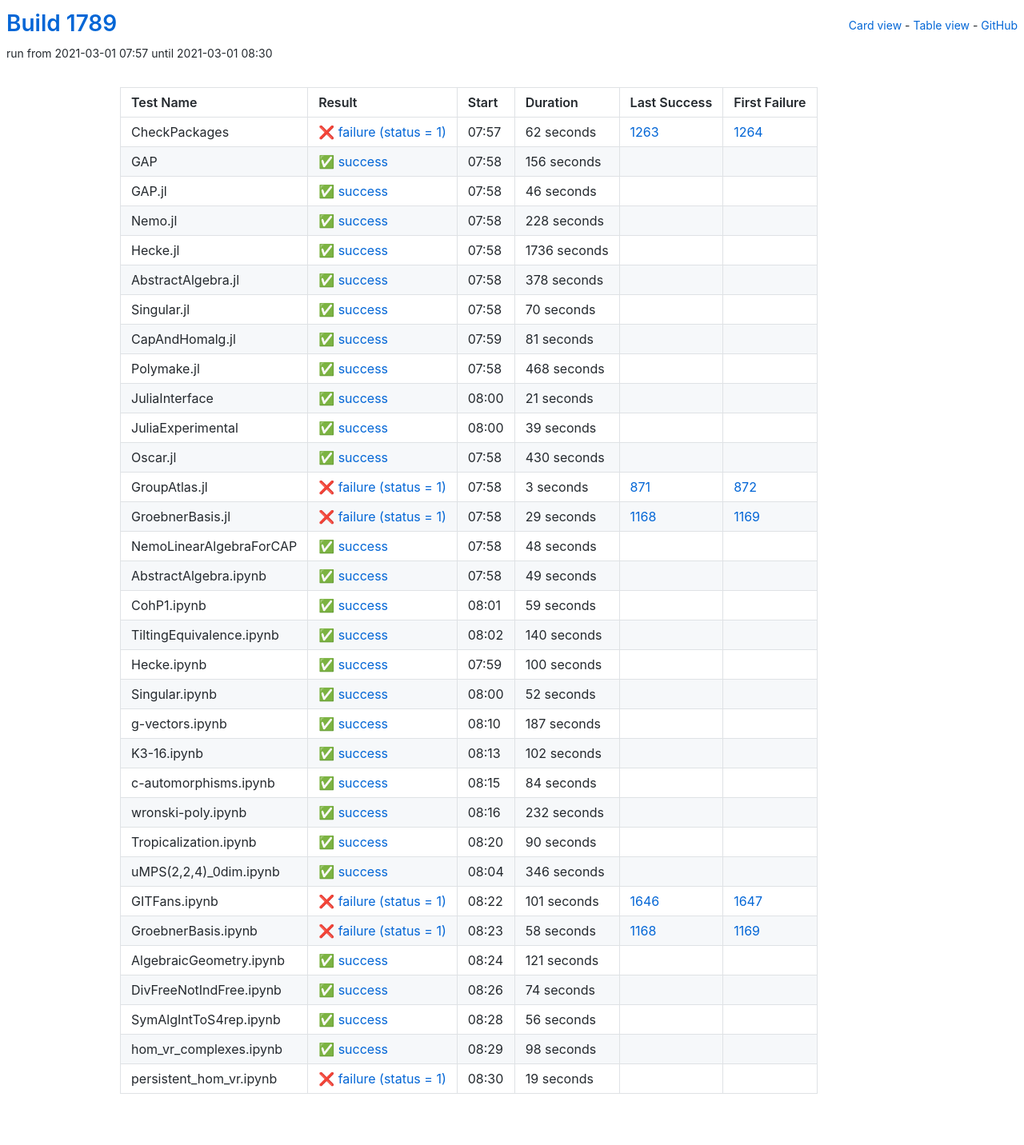
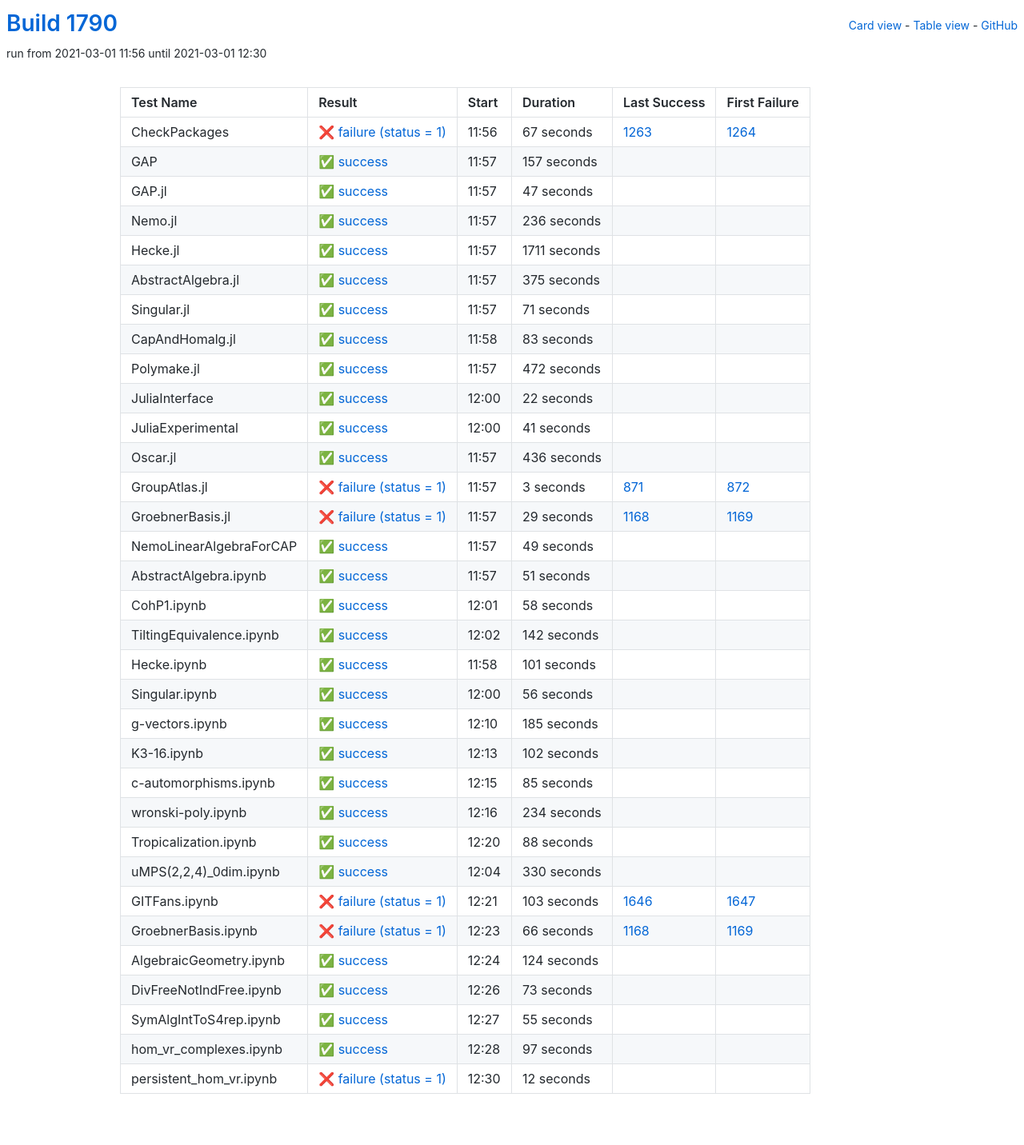
Before and after one commit to oscar-system/oscar-ci-status-stable, a Jekyll site: the page built from table.html, in a window 1280 px wide. Shown: the whole page at 80% size. Built offline with Jekyll 4.4.1, drawn with Linux system fonts in a browser that asks for light colours.

Commit message:
Build #1790

```diff
--- a/_data/ci.yml
+++ b/_data/ci.yml
@@ -1,6 +1,6 @@
 ---
-build: 1789
-build_url: https://oscarci.mathematik.uni-kl.de/job/oscar-stable/1789/
+build: 1790
+build_url: https://oscarci.mathematik.uni-kl.de/job/oscar-stable/1790/
 job: oscar-stable
 organization: oscar-system
 repo: oscar-ci-status-stable
@@ -8,152 +8,152 @@ repourl: https://github.com/oscar-system/oscar-ci-status-stable
 tests:
 - name: CheckPackages
   id: checkpackages
-  log: https://oscarci.mathematik.uni-kl.de/job/oscar-stable/1789/artifact/logs/build-1789/CheckPackages.log
-  start: 2021-03-01 07:57
+  log: https://oscarci.mathematik.uni-kl.de/job/oscar-stable/1790/artifact/logs/build-1790/CheckPackages.log
+  start: 2021-03-01 11:56
   success: false
   exitcode: 1
   status: failure
-  duration: 62
+  duration: 67
   last_success: 1263
   last_success_url: https://oscarci.mathematik.uni-kl.de/job/oscar-stable/1263/
   first_failure: 1264
   first_failure_url: https://oscarci.mathematik.uni-kl.de/job/oscar-stable/1264/
 - name: GAP
   id: gap
-  log: https://oscarci.mathematik.uni-kl.de/job/oscar-stable/1789/artifact/logs/build-1789/GAP.log
-  start: 2021-03-01 07:58
+  log: https://oscarci.mathematik.uni-kl.de/job/oscar-stable/1790/artifact/logs/build-1790/GAP.log
+  start: 2021-03-01 11:57
   success: true
   exitcode: 0
   status: success
-  duration: 156
+  duration: 157
   last_success: false
   last_success_url:
   first_failure: false
   first_failure_url:
 - name: GAP.jl
   id: gap-jl
-  log: https://oscarci.mathematik.uni-kl.de/job/oscar-stable/1789/artifact/logs/build-1789/GAP.jl.log
-  start: 2021-03-01 07:58
+  log: https://oscarci.mathematik.uni-kl.de/job/oscar-stable/1790/artifact/logs/build-1790/GAP.jl.log
+  start: 2021-03-01 11:57
   success: true
   exitcode: 0
   status: success
-  duration: 46
+  duration: 47
   last_success: false
   last_success_url:
   first_failure: false
   first_failure_url:
 - name: Nemo.jl
   id: nemo-jl
-  log: https://oscarci.mathematik.uni-kl.de/job/oscar-stable/1789/artifact/logs/build-1789/Nemo.jl.log
-  start: 2021-03-01 07:58
+  log: https://oscarci.mathematik.uni-kl.de/job/oscar-stable/1790/artifact/logs/build-1790/Nemo.jl.log
+  start: 2021-03-01 11:57
   success: true
   exitcode: 0
   status: success
-  duration: 228
+  duration: 236
   last_success: false
   last_success_url:
   first_failure: false
   first_failure_url:
 - name: Hecke.jl
   id: hecke-jl
-  log: https://oscarci.mathematik.uni-kl.de/job/oscar-stable/1789/artifact/logs/build-1789/Hecke.jl.log
-  start: 2021-03-01 07:58
+  log: https://oscarci.mathematik.uni-kl.de/job/oscar-stable/1790/artifact/logs/build-1790/Hecke.jl.log
+  start: 2021-03-01 11:57
   success: true
   exitcode: 0
   status: success
-  duration: 1736
+  duration: 1711
   last_success: false
   last_success_url:
   first_failure: false
   first_failure_url:
 - name: AbstractAlgebra.jl
   id: abstractalgebra-jl
-  log: https://oscarci.mathematik.uni-kl.de/job/oscar-stable/1789/artifact/logs/build-1789/AbstractAlgebra.jl.log
-  start: 2021-03-01 07:58
+  log: https://oscarci.mathematik.uni-kl.de/job/oscar-stable/1790/artifact/logs/build-1790/AbstractAlgebra.jl.log
+  start: 2021-03-01 11:57
   success: true
   exitcode: 0
   status: success
-  duration: 378
+  duration: 375
   last_success: false
   last_success_url:
   first_failure: false
   first_failure_url:
 - name: Singular.jl
   id: singular-jl
-  log: https://oscarci.mathematik.uni-kl.de/job/oscar-stable/1789/artifact/logs/build-1789/Singular.jl.log
-  start: 2021-03-01 07:58
+  log: https://oscarci.mathematik.uni-kl.de/job/oscar-stable/1790/artifact/logs/build-1790/Singular.jl.log
+  start: 2021-03-01 11:57
   success: true
   exitcode: 0
   status: success
-  duration: 70
+  duration: 71
   last_success: false
   last_success_url:
   first_failure: false
   first_failure_url:
 - name: CapAndHomalg.jl
   id: capandhomalg-jl
-  log: https://oscarci.mathematik.uni-kl.de/job/oscar-stable/1789/artifact/logs/build-1789/CapAndHomalg.jl.log
-  start: 2021-03-01 07:59
+  log: https://oscarci.mathematik.uni-kl.de/job/oscar-stable/1790/artifact/logs/build-1790/CapAndHomalg.jl.log
+  start: 2021-03-01 11:58
   success: true
   exitcode: 0
   status: success
-  duration: 81
+  duration: 83
   last_success: false
   last_success_url:
   first_failure: false
   first_failure_url:
 - name: Polymake.jl
   id: polymake-jl
-  log: https://oscarci.mathematik.uni-kl.de/job/oscar-stable/1789/artifact/logs/build-1789/Polymake.jl.log
-  start: 2021-03-01 07:58
+  log: https://oscarci.mathematik.uni-kl.de/job/oscar-stable/1790/artifact/logs/build-1790/Polymake.jl.log
+  start: 2021-03-01 11:57
   success: true
   exitcode: 0
   status: success
-  duration: 468
+  duration: 472
   last_success: false
   last_success_url:
   first_failure: false
   first_failure_url:
 - name: JuliaInterface
   id: juliainterface
-  log: https://oscarci.mathematik.uni-kl.de/job/oscar-stable/1789/artifact/logs/build-1789/JuliaInterface.log
-  start: 2021-03-01 08:00
+  log: https://oscarci.mathematik.uni-kl.de/job/oscar-stable/1790/artifact/logs/build-1790/JuliaInterface.log
+  start: 2021-03-01 12:00
   success: true
   exitcode: 0
   status: success
-  duration: 21
+  duration: 22
   last_success: false
   last_success_url:
   first_failure: false
   first_failure_url:
 - name: JuliaExperimental
   id: juliaexperimental
-  log: https://oscarci.mathematik.uni-kl.de/job/oscar-stable/1789/artifact/logs/build-1789/JuliaExperimental.log
-  start: 2021-03-01 08:00
+  log: https://oscarci.mathematik.uni-kl.de/job/oscar-stable/1790/artifact/logs/build-1790/JuliaExperimental.log
+  start: 2021-03-01 12:00
   success: true
   exitcode: 0
   status: success
-  duration: 39
+  duration: 41
   last_success: false
   last_success_url:
   first_failure: false
   first_failure_url:
 - name: Oscar.jl
   id: oscar-jl
-  log: https://oscarci.mathematik.uni-kl.de/job/oscar-stable/1789/artifact/logs/build-1789/Oscar.jl.log
-  start: 2021-03-01 07:58
+  log: https://oscarci.mathematik.uni-kl.de/job/oscar-stable/1790/artifact/logs/build-1790/Oscar.jl.log
+  start: 2021-03-01 11:57
   success: true
   exitcode: 0
   status: success
-  duration: 430
+  duration: 436
   last_success: false
   last_success_url:
   first_failure: false
   first_failure_url:
 - name: GroupAtlas.jl
   id: groupatlas-jl
-  log: https://oscarci.mathematik.uni-kl.de/job/oscar-stable/1789/artifact/logs/build-1789/GroupAtlas.jl.log
-  start: 2021-03-01 07:58
+  log: https://oscarci.mathematik.uni-kl.de/job/oscar-stable/1790/artifact/logs/build-1790/GroupAtlas.jl.log
+  start: 2021-03-01 11:57
   success: false
   exitcode: 1
   status: failure
@@ -164,8 +164,8 @@ tests:
   first_failure_url: https://oscarci.mathematik.uni-kl.de/job/oscar-stable/872/
 - name: GroebnerBasis.jl
   id: groebnerbasis-jl
-  log: https://oscarci.mathematik.uni-kl.de/job/oscar-stable/1789/artifact/logs/build-1789/GroebnerBasis.jl.log
-  start: 2021-03-01 07:58
+  log: https://oscarci.mathematik.uni-kl.de/job/oscar-stable/1790/artifact/logs/build-1790/GroebnerBasis.jl.log
+  start: 2021-03-01 11:57
   success: false
   exitcode: 1
   status: failure
@@ -176,20 +176,8 @@ tests:
   first_failure_url: https://oscarci.mathematik.uni-kl.de/job/oscar-stable/1169/
 - name: NemoLinearAlgebraForCAP
   id: nemolinearalgebraforcap
-  log: https://oscarci.mathematik.uni-kl.de/job/oscar-stable/1789/artifact/logs/build-1789/NemoLinearAlgebraForCAP.log
-  start: 2021-03-01 07:58
-  success: true
-  exitcode: 0
-  status: success
-  duration: 48
-  last_success: false
-  last_success_url:
-  first_failure: false
-  first_failure_url:
-- name: AbstractAlgebra.ipynb
-  id: abstractalgebra-ipynb
-  log: https://oscarci.mathematik.uni-kl.de/job/oscar-stable/1789/artifact/logs/build-1789/AbstractAlgebra.ipynb.log
-  start: 2021-03-01 07:58
+  log: https://oscarci.mathematik.uni-kl.de/job/oscar-stable/1790/artifact/logs/build-1790/NemoLinearAlgebraForCAP.log
+  start: 2021-03-01 11:57
   success: true
   exitcode: 0
   status: success
@@ -198,70 +186,82 @@ tests:
   last_success_url:
   first_failure: false
   first_failure_url:
-- name: CohP1.ipynb
-  id: cohp1-ipynb
-  log: https://oscarci.mathematik.uni-kl.de/job/oscar-stable/1789/artifact/logs/build-1789/CohP1.ipynb.log
-  start: 2021-03-01 08:01
+- name: AbstractAlgebra.ipynb
+  id: abstractalgebra-ipynb
+  log: https://oscarci.mathematik.uni-kl.de/job/oscar-stable/1790/artifact/logs/build-1790/AbstractAlgebra.ipynb.log
+  start: 2021-03-01 11:57
   success: true
   exitcode: 0
   status: success
-  duration: 59
+  duration: 51
+  last_success: false
+  last_success_url:
+  first_failure: false
+  first_failure_url:
+- name: CohP1.ipynb
+  id: cohp1-ipynb
+  log: https://oscarci.mathematik.uni-kl.de/job/oscar-stable/1790/artifact/logs/build-1790/CohP1.ipynb.log
+  start: 2021-03-01 12:01
+  success: true
+  exitcode: 0
+  status: success
+  duration: 58
   last_success: false
   last_success_url:
   first_failure: false
   first_failure_url:
 - name: TiltingEquivalence.ipynb
   id: tiltingequivalence-ipynb
-  log: https://oscarci.mathematik.uni-kl.de/job/oscar-stable/1789/artifact/logs/build-1789/TiltingEquivalence.ipynb.log
-  start: 2021-03-01 08:02
+  log: https://oscarci.mathematik.uni-kl.de/job/oscar-stable/1790/artifact/logs/build-1790/TiltingEquivalence.ipynb.log
+  start: 2021-03-01 12:02
   success: true
   exitcode: 0
   status: success
-  duration: 140
+  duration: 142
   last_success: false
   last_success_url:
   first_failure: false
   first_failure_url:
 - name: Hecke.ipynb
   id: hecke-ipynb
-  log: https://oscarci.mathematik.uni-kl.de/job/oscar-stable/1789/artifact/logs/build-1789/Hecke.ipynb.log
-  start: 2021-03-01 07:59
+  log: https://oscarci.mathematik.uni-kl.de/job/oscar-stable/1790/artifact/logs/build-1790/Hecke.ipynb.log
+  start: 2021-03-01 11:58
   success: true
   exitcode: 0
   status: success
-  duration: 100
+  duration: 101
   last_success: false
   last_success_url:
   first_failure: false
   first_failure_url:
 - name: Singular.ipynb
   id: singular-ipynb
-  log: https://oscarci.mathematik.uni-kl.de/job/oscar-stable/1789/artifact/logs/build-1789/Singular.ipynb.log
-  start: 2021-03-01 08:00
+  log: https://oscarci.mathematik.uni-kl.de/job/oscar-stable/1790/artifact/logs/build-1790/Singular.ipynb.log
+  start: 2021-03-01 12:00
   success: true
   exitcode: 0
   status: success
-  duration: 52
+  duration: 56
   last_success: false
   last_success_url:
   first_failure: false
   first_failure_url:
 - name: g-vectors.ipynb
   id: g-vectors-ipynb
-  log: https://oscarci.mathematik.uni-kl.de/job/oscar-stable/1789/artifact/logs/build-1789/g-vectors.ipynb.log
-  start: 2021-03-01 08:10
+  log: https://oscarci.mathematik.uni-kl.de/job/oscar-stable/1790/artifact/logs/build-1790/g-vectors.ipynb.log
+  start: 2021-03-01 12:10
   success: true
   exitcode: 0
   status: success
-  duration: 187
+  duration: 185
   last_success: false
   last_success_url:
   first_failure: false
   first_failure_url:
 - name: K3-16.ipynb
   id: k3-16-ipynb
-  log: https://oscarci.mathematik.uni-kl.de/job/oscar-stable/1789/artifact/logs/build-1789/K3-16.ipynb.log
-  start: 2021-03-01 08:13
+  log: https://oscarci.mathematik.uni-kl.de/job/oscar-stable/1790/artifact/logs/build-1790/K3-16.ipynb.log
+  start: 2021-03-01 12:13
   success: true
   exitcode: 0
   status: success
@@ -272,132 +272,132 @@ tests:
   first_failure_url:
 - name: c-automorphisms.ipynb
   id: c-automorphisms-ipynb
-  log: https://oscarci.mathematik.uni-kl.de/job/oscar-stable/1789/artifact/logs/build-1789/c-automorphisms.ipynb.log
-  start: 2021-03-01 08:15
+  log: https://oscarci.mathematik.uni-kl.de/job/oscar-stable/1790/artifact/logs/build-1790/c-automorphisms.ipynb.log
+  start: 2021-03-01 12:15
   success: true
   exitcode: 0
   status: success
-  duration: 84
+  duration: 85
   last_success: false
   last_success_url:
   first_failure: false
   first_failure_url:
 - name: wronski-poly.ipynb
   id: wronski-poly-ipynb
-  log: https://oscarci.mathematik.uni-kl.de/job/oscar-stable/1789/artifact/logs/build-1789/wronski-poly.ipynb.log
-  start: 2021-03-01 08:16
+  log: https://oscarci.mathematik.uni-kl.de/job/oscar-stable/1790/artifact/logs/build-1790/wronski-poly.ipynb.log
+  start: 2021-03-01 12:16
   success: true
   exitcode: 0
   status: success
-  duration: 232
+  duration: 234
   last_success: false
   last_success_url:
   first_failure: false
   first_failure_url:
 - name: Tropicalization.ipynb
   id: tropicalization-ipynb
-  log: https://oscarci.mathematik.uni-kl.de/job/oscar-stable/1789/artifact/logs/build-1789/Tropicalization.ipynb.log
-  start: 2021-03-01 08:20
+  log: https://oscarci.mathematik.uni-kl.de/job/oscar-stable/1790/artifact/logs/build-1790/Tropicalization.ipynb.log
+  start: 2021-03-01 12:20
   success: true
   exitcode: 0
   status: success
-  duration: 90
+  duration: 88
   last_success: false
   last_success_url:
   first_failure: false
   first_failure_url:
 - name: uMPS(2,2,4)_0dim.ipynb
   id: umps-2-2-4-0dim-ipynb
-  log: https://oscarci.mathematik.uni-kl.de/job/oscar-stable/1789/artifact/logs/build-1789/uMPS-2-2-4-_0dim.ipynb.log
-  start: 2021-03-01 08:04
+  log: https://oscarci.mathematik.uni-kl.de/job/oscar-stable/1790/artifact/logs/build-1790/uMPS-2-2-4-_0dim.ipynb.log
+  start: 2021-03-01 12:04
   success: true
   exitcode: 0
   status: success
-  duration: 346
+  duration: 330
   last_success: false
   last_success_url:
   first_failure: false
   first_failure_url:
 - name: GITFans.ipynb
   id: gitfans-ipynb
-  log: https://oscarci.mathematik.uni-kl.de/job/oscar-stable/1789/artifact/logs/build-1789/GITFans.ipynb.log
-  start: 2021-03-01 08:22
+  log: https://oscarci.mathematik.uni-kl.de/job/oscar-stable/1790/artifact/logs/build-1790/GITFans.ipynb.log
+  start: 2021-03-01 12:21
   success: false
   exitcode: 1
   status: failure
-  duration: 101
+  duration: 103
   last_success: 1646
   last_success_url: https://oscarci.mathematik.uni-kl.de/job/oscar-stable/1646/
   first_failure: 1647
   first_failure_url: https://oscarci.mathematik.uni-kl.de/job/oscar-stable/1647/
 - name: GroebnerBasis.ipynb
   id: groebnerbasis-ipynb
-  log: https://oscarci.mathematik.uni-kl.de/job/oscar-stable/1789/artifact/logs/build-1789/GroebnerBasis.ipynb.log
-  start: 2021-03-01 08:23
+  log: https://oscarci.mathematik.uni-kl.de/job/oscar-stable/1790/artifact/logs/build-1790/GroebnerBasis.ipynb.log
+  start: 2021-03-01 12:23
   success: false
   exitcode: 1
   status: failure
-  duration: 58
+  duration: 66
   last_success: 1168
   last_success_url: https://oscarci.mathematik.uni-kl.de/job/oscar-stable/1168/
   first_failure: 1169
   first_failure_url: https://oscarci.mathematik.uni-kl.de/job/oscar-stable/1169/
 - name: AlgebraicGeometry.ipynb
   id: algebraicgeometry-ipynb
-  log: https://oscarci.mathematik.uni-kl.de/job/oscar-stable/1789/artifact/logs/build-1789/AlgebraicGeometry.ipynb.log
-  start: 2021-03-01 08:24
+  log: https://oscarci.mathematik.uni-kl.de/job/oscar-stable/1790/artifact/logs/build-1790/AlgebraicGeometry.ipynb.log
+  start: 2021-03-01 12:24
   success: true
   exitcode: 0
   status: success
-  duration: 121
+  duration: 124
   last_success: false
   last_success_url:
   first_failure: false
   first_failure_url:
 - name: DivFreeNotIndFree.ipynb
   id: divfreenotindfree-ipynb
-  log: https://oscarci.mathematik.uni-kl.de/job/oscar-stable/1789/artifact/logs/build-1789/DivFreeNotIndFree.ipynb.log
-  start: 2021-03-01 08:26
+  log: https://oscarci.mathematik.uni-kl.de/job/oscar-stable/1790/artifact/logs/build-1790/DivFreeNotIndFree.ipynb.log
+  start: 2021-03-01 12:26
   success: true
   exitcode: 0
   status: success
-  duration: 74
+  duration: 73
   last_success: false
   last_success_url:
   first_failure: false
   first_failure_url:
 - name: SymAlgIntToS4rep.ipynb
   id: symalginttos4rep-ipynb
-  log: https://oscarci.mathematik.uni-kl.de/job/oscar-stable/1789/artifact/logs/build-1789/SymAlgIntToS4rep.ipynb.log
-  start: 2021-03-01 08:28
+  log: https://oscarci.mathematik.uni-kl.de/job/oscar-stable/1790/artifact/logs/build-1790/SymAlgIntToS4rep.ipynb.log
+  start: 2021-03-01 12:27
   success: true
   exitcode: 0
   status: success
-  duration: 56
+  duration: 55
   last_success: false
   last_success_url:
   first_failure: false
   first_failure_url:
 - name: hom_vr_complexes.ipynb
   id: hom-vr-complexes-ipynb
-  log: https://oscarci.mathematik.uni-kl.de/job/oscar-stable/1789/artifact/logs/build-1789/hom_vr_complexes.ipynb.log
-  start: 2021-03-01 08:29
+  log: https://oscarci.mathematik.uni-kl.de/job/oscar-stable/1790/artifact/logs/build-1790/hom_vr_complexes.ipynb.log
+  start: 2021-03-01 12:28
   success: true
   exitcode: 0
   status: success
-  duration: 98
+  duration: 97
   last_success: false
   last_success_url:
   first_failure: false
   first_failure_url:
 - name: persistent_hom_vr.ipynb
   id: persistent-hom-vr-ipynb
-  log: https://oscarci.mathematik.uni-kl.de/job/oscar-stable/1789/artifact/logs/build-1789/persistent_hom_vr.ipynb.log
-  start: 2021-03-01 08:30
+  log: https://oscarci.mathematik.uni-kl.de/job/oscar-stable/1790/artifact/logs/build-1790/persistent_hom_vr.ipynb.log
+  start: 2021-03-01 12:30
   success: false
   exitcode: 1
   status: failure
-  duration: 19
+  duration: 12
   last_success: false
   last_success_url:
   first_failure: false
```
Also changed, not shown: README.md.
